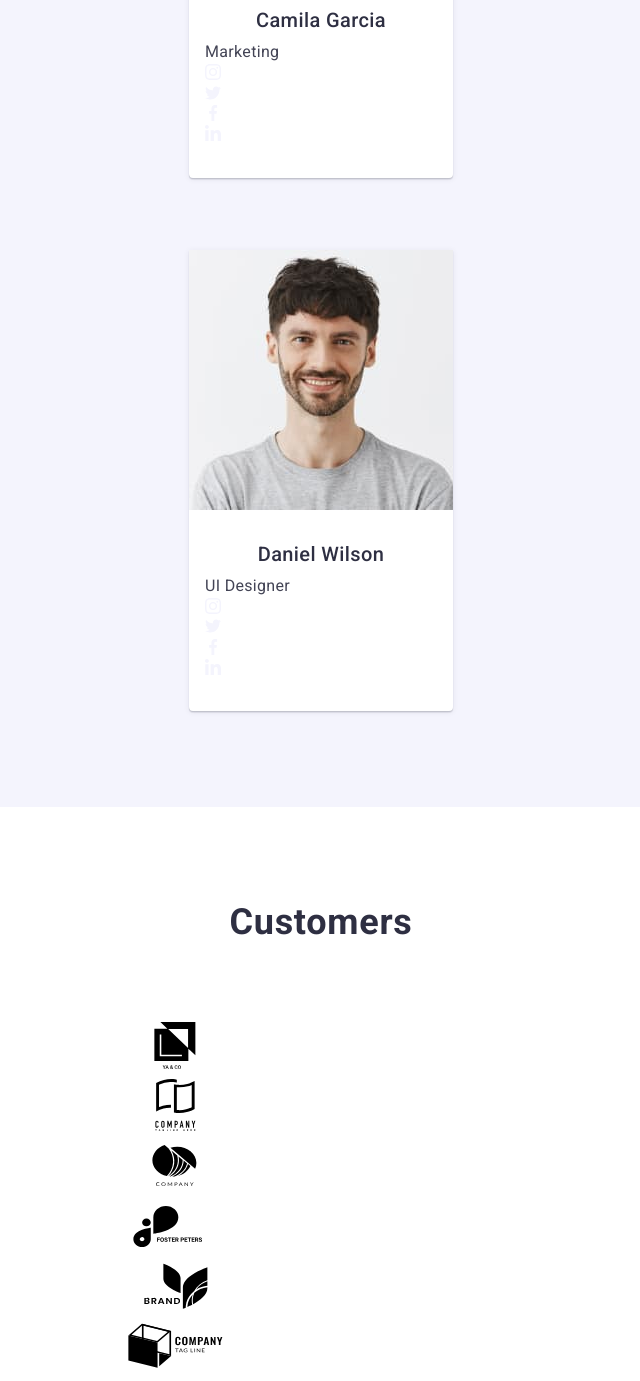
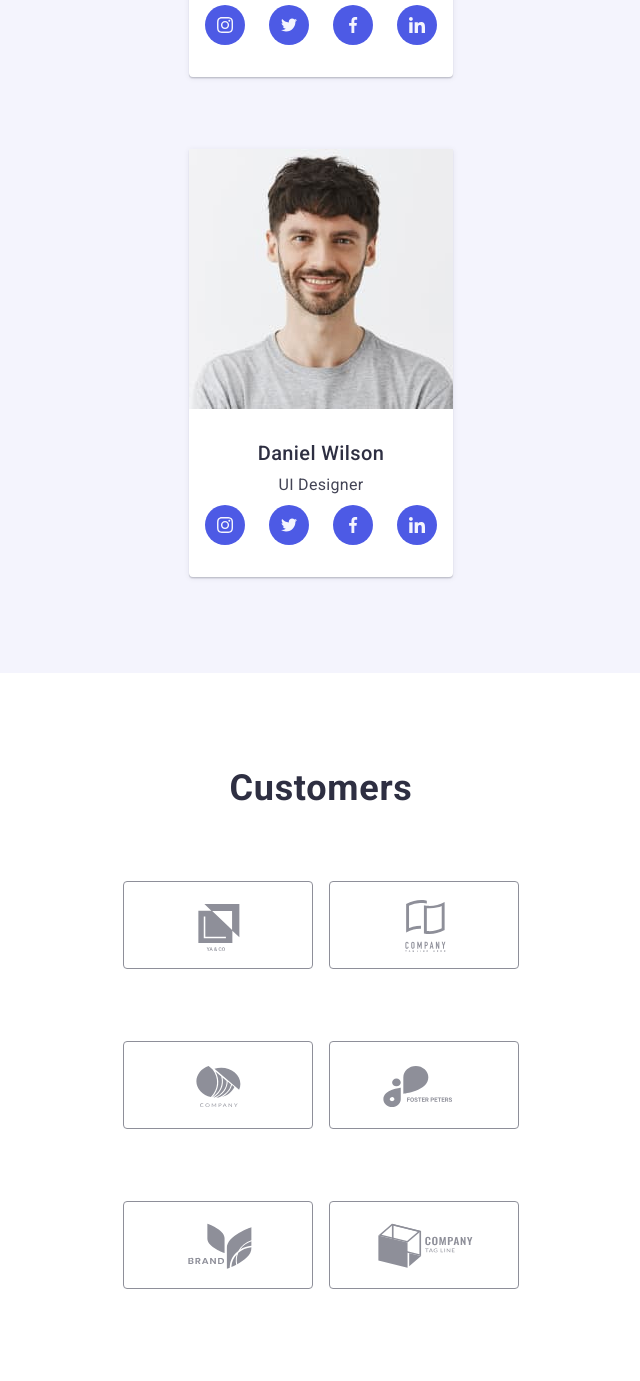
Before and after one commit to RadoProgramer/test, a plain HTML site: page index.html in a window 1280 px wide. Shown: the part 2884-4265 px from the top of the page, without its empty margins (319-959 px from the left). Drawn offline with nearby package versions, Linux system fonts and the light colour scheme.

Commit message:
update mobile index

```diff
--- a/css/style.css
+++ b/css/style.css
@@ -723,4 +723,76 @@ button {
      font-weight: 500;
      margin-bottom: 8px;
  }
+ .foto-title {
+     font-size: 16px;
+     line-height: 1.5;
+     letter-spacing: 0.32px;
+     text-align: center;
+     margin-bottom: 8px;
+ }
+  .social-media {
+      display: flex;
+      gap: 24px;
+      justify-content: center;
   }
+  .social-media-icon {
+      display: flex;
+      justify-content: center;
+      align-items: center;
+      width: 40px;
+      height: 40px;
+  }
+  .social-media-icon-link {
+      width: 100%;
+      height: 100%;
+      background-color: var(--primary-brand-color);
+      border-radius: 50%;
+      display: flex;
+      justify-content: center;
+      align-items: center;
+      transition-property: background-color;
+      transition-duration: 250ms;
+      transition-timing-function: cubic-bezier(0.4, 0, 0.2, 1);
+  }
+
+  .social-media-icon-link:hover,
+  .social-media-icon-link:focus {
+      background-color: var(--pressed-state-color);
+  }
+  .team-svg {
+      fill: var(--light-color);
+  }
+  .customer-sprites {
+      display: flex;
+      flex-wrap: wrap;
+      justify-content: center;
+      column-gap: 16px;
+      row-gap: 72px;
+      flex-basis: calc((100% - 16px) / 2);
+  }
+  .customer-icon {
+      width: 190px;
+      height: 88px;
+  }
+  .customer-link {
+      width: 100%;
+      height: 100%;
+      display: flex;
+      justify-content: center;
+      align-items: center;
+      border: 1px solid var(--light-slate);
+      border-radius: 4px;
+      color: var(--light-slate);
+      transition: border-color 250ms cubic-bezier(0.4, 0, 0.2, 1),
+          color 250ms cubic-bezier(0.4, 0, 0.2, 1);
+  }
+  .customer-svg {
+      fill: currentColor;
+  }
+
+  .customer-link:hover,
+  .customer-link:focus {
+      border-color: var(--pressed-state-color);
+      color: var(--pressed-state-color);
+  }
+  }
--- a/index.html
+++ b/index.html
@@ -90,31 +90,31 @@
             <h2 class="index-section-header">Our Team</h2>
             <ul class="list team-list-studio">
                 <li class="li-index-thre"><img src="./images/img4.jpg" alt="man in a blue shirt with short stubble" width="264" height="260" />
-                    <div class="team-description"><h3 class="foto-team">Mark Guerrero</h3><p class="index-category foto-list">Product Designer</p><ul class=" list team-social-icons">
-                        <li class="social-icon">
-                            <a class="social-link" href="#0">
-                                <svg class="icon"  width="16" height="16">
+                    <div class="team-description"><h3 class="foto-team">Mark Guerrero</h3><p class="foto-title">Product Designer</p><ul class=" list social-media">
+                        <li class="social-media-icon">
+                            <a class="social-media-icon-link" href="#0">
+                                <svg class="team-svg"  width="16" height="16">
                                     <use href="./images/icons.svg#icon-instagram"></use>
                                 </svg>
                             </a>
                         </li>
-                        <li class="social-icon">
-                            <a class="social-link" href="#0">
-                                <svg class="icon" width="16" height="16">
+                        <li class="social-media-icon">
+                            <a class="social-media-icon-link" href="#0">
+                                <svg class="team-svg" width="16" height="16">
                                     <use href="./images/icons.svg#icon-twitter"></use>
                                 </svg>
                             </a>
                         </li>
-                        <li class="social-icon">
-                            <a class="social-link" href="#0">
-                                <svg class="icon" width="16" height="16">
+                        <li class="social-media-icon">
+                            <a class="social-media-icon-link" href="#0">
+                                <svg class="team-svg" width="16" height="16">
                                     <use href="./images/icons.svg#icon-facebook"></use>
                                 </svg>
                             </a>
                         </li>
-                        <li class="social-icon">
-                            <a class="social-link" href="#0">
-                                <svg class="icon" width="16" height="16">
+                        <li class="social-media-icon">
+                            <a class="social-media-icon-link" href="#0">
+                                <svg class="team-svg" width="16" height="16">
                                     <use href="./images/icons.svg#icon-linkedin"></use>
                                 </svg>
                             </a>
@@ -122,31 +122,31 @@
                     </ul></div>
                 </li>
                 <li class="li-index-thre"><img src="./images/img5.jpg" alt="smiling man in blue shirt" width="264" height="260" />
-                    <div class="team-description"><h3 class="foto-team">Tom Ford</h3><p class="index-category foto-list">Frontend Developer</p><ul class=" list team-social-icons">
-                        <li class="social-icon">
-                            <a class="social-link" href="#0">
-                                <svg class="icon" width="16" height="16">
+                    <div class="team-description"><h3 class="foto-team">Tom Ford</h3><p class="foto-title">Frontend Developer</p><ul class=" list social-media">
+                        <li class="social-media-icon">
+                            <a class="social-media-icon-link" href="#0">
+                                <svg class="team-svg" width="16" height="16">
                                     <use href="./images/icons.svg#icon-instagram"></use>
                                 </svg>
                             </a>
                         </li>
-                        <li class="social-icon">
-                            <a class="social-link" href="#0">
-                                <svg class="icon" width="16" height="16">
+                        <li class="social-media-icon">
+                            <a class="social-media-icon-link" href="#0">
+                                <svg class="team-svg" width="16" height="16">
                                     <use href="./images/icons.svg#icon-twitter"></use>
                                 </svg>
                             </a>
                         </li>
-                        <li class="social-icon">
-                            <a class="social-link" href="#0">
-                                <svg class="icon" width="16" height="16">
+                        <li class="social-media-icon">
+                            <a class="social-media-icon-link" href="#0">
+                                <svg class="team-svg" width="16" height="16">
                                     <use href="./images/icons.svg#icon-facebook"></use>
                                 </svg>
                             </a>
                         </li>
-                        <li class="social-icon">
-                            <a class="social-link" href="#0">
-                                <svg class="icon" width="16" height="16">
+                        <li class="social-media-icon">
+                            <a class="social-media-icon-link" href="#0">
+                                <svg class="team-svg" width="16" height="16">
                                     <use href="./images/icons.svg#icon-linkedin"></use>
                                 </svg>
                             </a>
@@ -154,31 +154,31 @@
                     </ul></div>
                 </li>
                 <li class="li-index-thre"><img src="./images/img6.jpg" alt="young woman with long hair and pink sweater" width="264" height="260" />
-                    <div class="team-description"><h3 class="foto-team">Camila Garcia</h3><p class="index-category foto-list">Marketing</p><ul class=" list team-social-icons">
-                        <li class="social-icon">
-                            <a class="social-link" href="#0">
-                                <svg class="icon" width="16" height="16">
+                    <div class="team-description"><h3 class="foto-team">Camila Garcia</h3><p class="foto-title">Marketing</p><ul class=" list social-media">
+                        <li class="social-media-icon">
+                            <a class="social-media-icon-link" href="#0">
+                                <svg class="team-svg" width="16" height="16">
                                     <use href="./images/icons.svg#icon-instagram"></use>
                                 </svg>
                             </a>
                         </li>
-                        <li class="social-icon">
-                            <a class="social-link" href="#0">
-                                <svg class="icon" width="16" height="16">
+                        <li class="social-media-icon">
+                            <a class="social-media-icon-link" href="#0">
+                                <svg class="team-svg" width="16" height="16">
                                     <use href="./images/icons.svg#icon-twitter"></use>
                                 </svg>
                             </a>
                         </li>
-                        <li class="social-icon">
-                            <a class="social-link" href="#0">
-                                <svg class="icon" width="16" height="16">
+                        <li class="social-media-icon">
+                            <a class="social-media-icon-link" href="#0">
+                                <svg class="team-svg" width="16" height="16">
                                     <use href="./images/icons.svg#icon-facebook"></use>
                                 </svg>
                             </a>
                         </li>
-                        <li class="social-icon">
-                            <a class="social-link" href="#0">
-                                <svg class="icon" width="16" height="16">
+                        <li class="social-media-icon">
+                            <a class="social-media-icon-link" href="#0">
+                                <svg class="team-svg" width="16" height="16">
                                     <use href="./images/icons.svg#icon-linkedin"></use>
                                 </svg>
                             </a>
@@ -186,31 +186,31 @@
                     </ul></div>
                 </li>
                 <li class="li-index-thre"><img src="./images/img7.jpg" alt="young man with short stubble in a gray T-shirt" width="264" height="260" />
-                    <div class="team-description"><h3 class="foto-team">Daniel Wilson</h3><p class="index-category foto-list">UI Designer</p><ul class=" list team-social-icons">
-                        <li class="social-icon">
-                            <a class="social-link" href="#0">
-                                <svg class="icon" width="16" height="16">
+                    <div class="team-description"><h3 class="foto-team">Daniel Wilson</h3><p class="foto-title">UI Designer</p><ul class=" list social-media">
+                        <li class="social-media-icon">
+                            <a class="social-media-icon-link" href="#0">
+                                <svg class="team-svg" width="16" height="16">
                                     <use href="./images/icons.svg#icon-instagram"></use>
                                 </svg>
                             </a>
                         </li>
-                        <li class="social-icon">
-                            <a class="social-link" href="#0">
-                                <svg class="icon" width="16" height="16">
+                        <li class="social-media-icon">
+                            <a class="social-media-icon-link" href="#0">
+                                <svg class="team-svg" width="16" height="16">
                                     <use href="./images/icons.svg#icon-twitter"></use>
                                 </svg>
                             </a>
                         </li>
-                        <li class="social-icon">
-                            <a class="social-link" href="#0">
-                                <svg class="icon" width="16" height="16">
+                        <li class="social-media-icon">
+                            <a class="social-media-icon-link" href="#0">
+                                <svg class="team-svg" width="16" height="16">
                                     <use href="./images/icons.svg#icon-facebook"></use>
                                 </svg>
                             </a>
                         </li>
-                        <li class="social-icon">
-                            <a class="social-link" href="#0">
-                                <svg class="icon" width="16" height="16">
+                        <li class="social-media-icon">
+                            <a class="social-media-icon-link" href="#0">
+                                <svg class="team-svg" width="16" height="16">
                                     <use href="./images/icons.svg#icon-linkedin"></use>
                                 </svg>
                             </a>
@@ -223,45 +223,45 @@
         <section class="section">
             <div class="container">
                 <h2 class="index-section-header">Customers</h2>
-                <ul class="list customers-sprites">
+                <ul class="list customer-sprites">
                     <li class="customer-icon">
                         <a class="customer-link" href="#0">
-                            <svg class="currentcolor-svg" width="104" height="56">
+                            <svg class="customer-svg" width="104" height="56">
                                 <use href="./images/icons.svg#icon-logo-one"></use>
                             </svg>
                         </a>
                     </li>
                     <li class="customer-icon">
                         <a class="customer-link" href="#0">
-                            <svg class="currentcolor-svg" width="104" height="56">
+                            <svg class="customer-svg" width="104" height="56">
                                 <use href="./images/icons.svg#icon-logo-two"></use>
                             </svg>
                         </a>
                     </li>
                     <li class="customer-icon">
                         <a class="customer-link" href="#0">
-                            <svg class="currentcolor-svg" width="104" height="56">
+                            <svg class="customer-svg" width="104" height="56">
                                 <use href="./images/icons.svg#icon-logo-thre"></use>
                             </svg>
                         </a>
                     </li>
                     <li class="customer-icon">
                         <a class="customer-link" href="#0">
-                            <svg class="currentcolor-svg" width="104" height="56">
+                            <svg class="customer-svg" width="104" height="56">
                                 <use href="./images/icons.svg#icon-logo-four"></use>
                             </svg>
                         </a>
                     </li>
                     <li class="customer-icon">
                         <a class="customer-link" href="#0">
-                            <svg class="currentcolor-svg" width="104" height="56">
+                            <svg class="customer-svg" width="104" height="56">
                                 <use href="./images/icons.svg#icon-logo-five"></use>
                             </svg>
                         </a>
                     </li>
                     <li class="customer-icon">
                         <a class="customer-link" href="#0">
-                            <svg class="currentcolor-svg" width="104" height="56">
+                            <svg class="customer-svg" width="104" height="56">
                                 <use href="./images/icons.svg#icon-logo-six"></use>
                             </svg>
                         </a>
```
Also changed, not shown: images/img10@2x.jpg (added), images/img11@2x.jpg (added), images/img12@2x.jpg (added), images/img13@2x.jpg (added), images/img14@2x.jpg (added), images/img15@2x.jpg (added), images/img16@2x.jpg (added), images/img1@2x.jpg (added), images/img2@2x.jpg (added), images/img3@2x.jpg (added), images/img4@2x.jpg (added), images/img5@2x.jpg (added), images/img6@2x.jpg (added), images/img7@2x.jpg (added), 2 more files.
